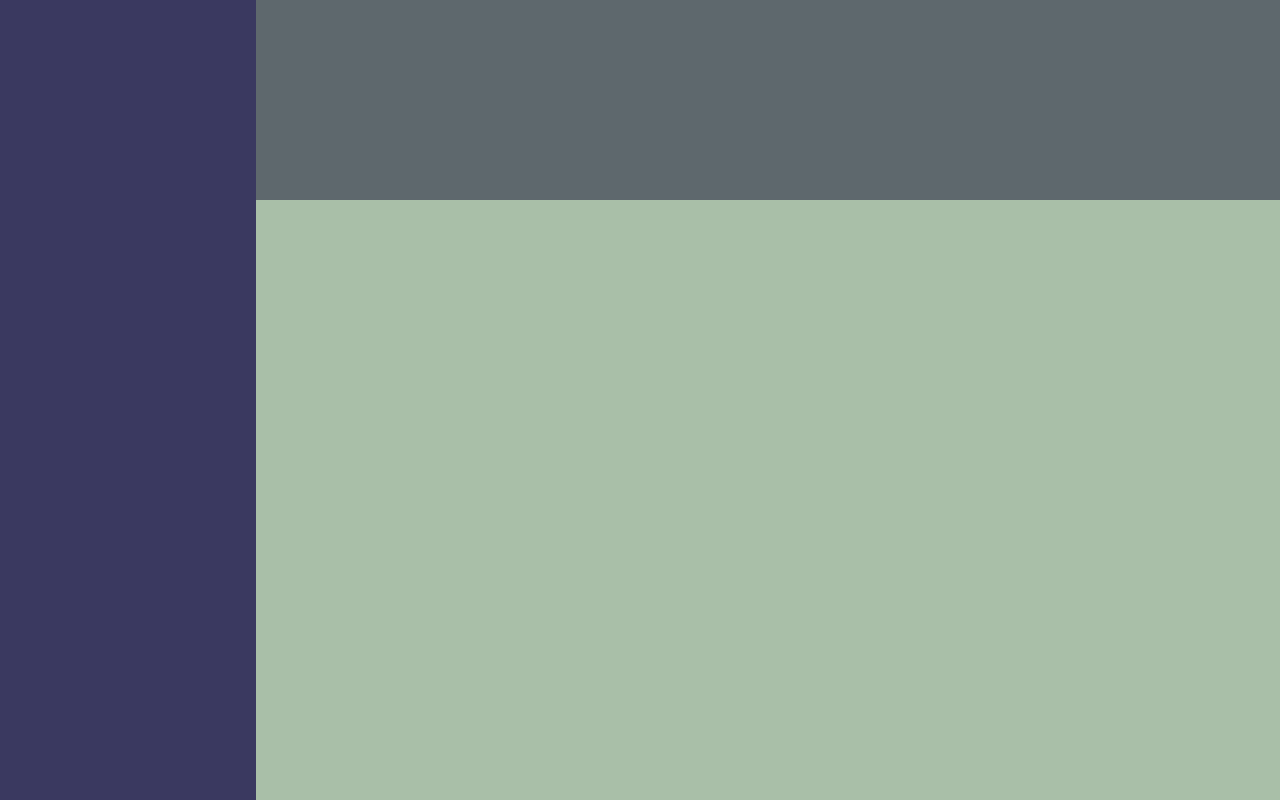
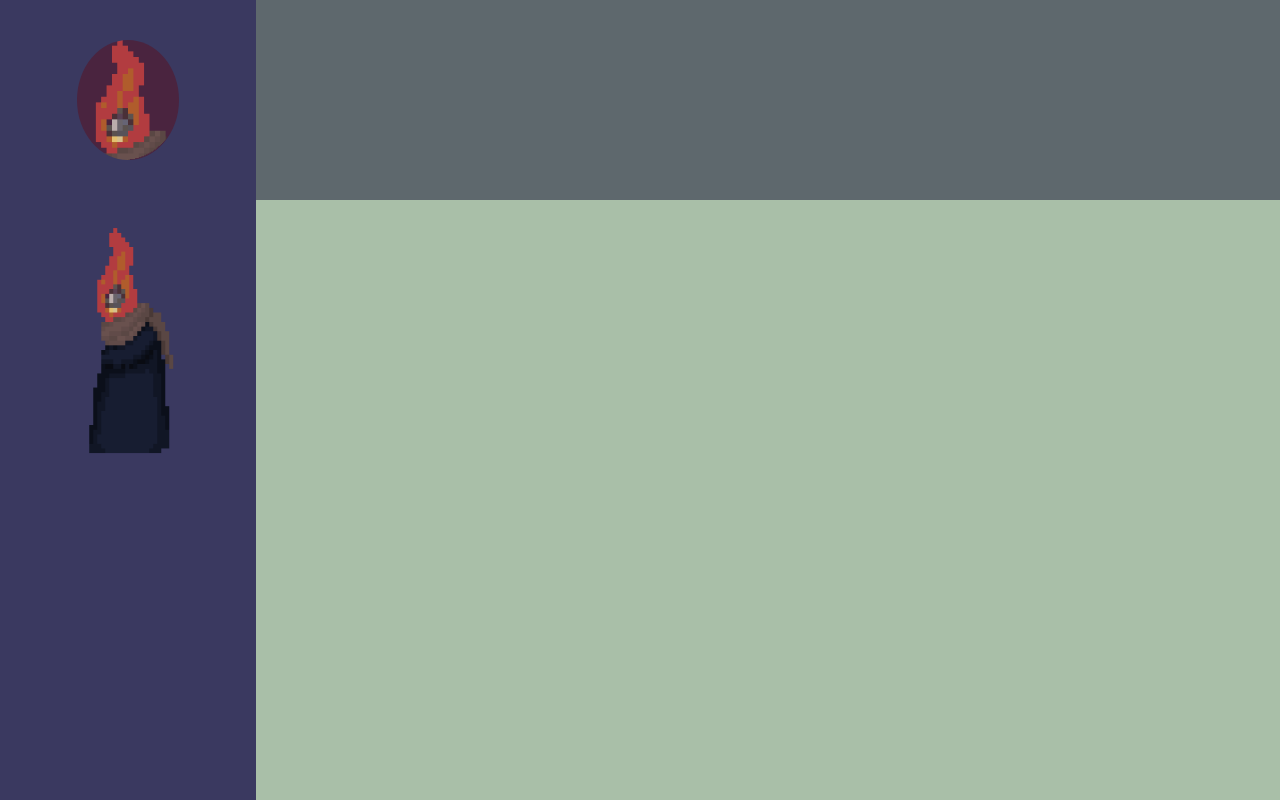
Before and after one commit to Pbrochu94/to-do-game, a plain HTML site: page src/main.html in a window 1280 px wide. Drawn offline with Linux system fonts and the light colour scheme.

Commit message:
Added main character pictures and completed profile header/profile stats section.
TODO:finish with stats section then proceede to
timleline

```diff
--- a/src/main.html
+++ b/src/main.html
@@ -8,11 +8,18 @@
 </head>
 <body>
     <div class="page-wrapper">
-        <div class="profile-tab">
-
+        <div class="profile-header-wrapper">
+            <img src="img/main-character-profile.png" alt="Rounded profile picture">
         </div>
         <div class="timeline-tab">
+        </div>
+        <div class="profile-stats-wrapper">
+            <div class="inventory">
+                <img src="img/main-character-stats.png" alt="Character static image">
+            </div>
+            <div class="stats">
 
+            </div>
         </div>
         <div class="project-tab">
 
--- a/src/style.css
+++ b/src/style.css
@@ -8,20 +8,37 @@
 
 .page-wrapper{
     display:grid;
-    background-color:rgb(68, 0, 255);
     grid-template-columns: 1fr 4fr;
     grid-template-rows: 1fr 3fr;
 }
 
-.profile-tab{
+.profile-header-wrapper{
     background-color: rgb(58, 57, 96);
-    grid-row:1/3;
+    display:flex;
+    justify-content: center;
+    align-items: center;
+}
+
+.profile-header-wrapper>img{
+    width: max(80px, 40%);
+    height: max(100px, 60%);
+    border-radius: 50%;
 }
 
 .timeline-tab{
     background-color:rgb(94, 104, 109);
 }
 
+.profile-stats-wrapper{
+    background-color: rgb(58, 57, 96);
+    display: flex;
+    flex-direction:column;
+    justify-content: center;
+    align-items:center;
+}
+
+
+
 .project-tab{
     background-color:rgb(169, 191, 168);
 }
```
Also changed, not shown: src/img/main-character-profile.png (added), src/img/main-character-small.png (added), src/img/main-character-stats.png (added).
